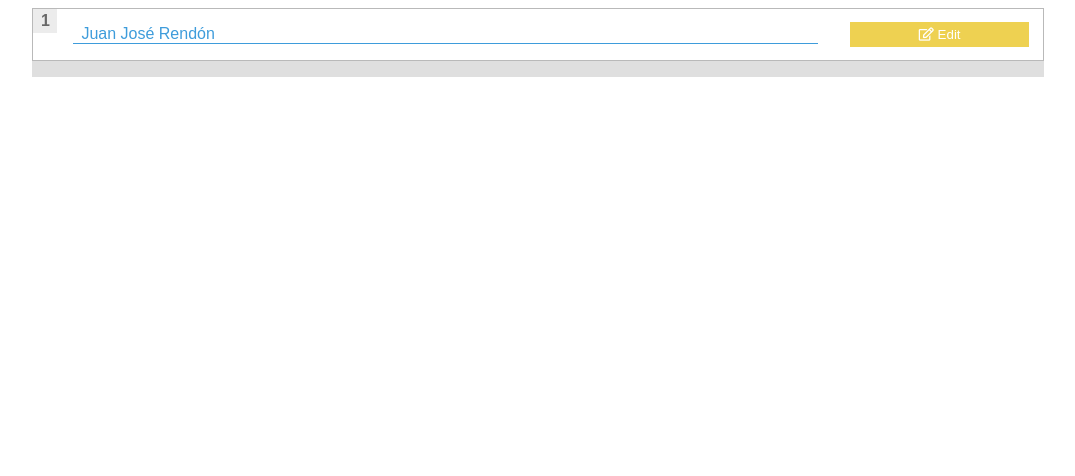
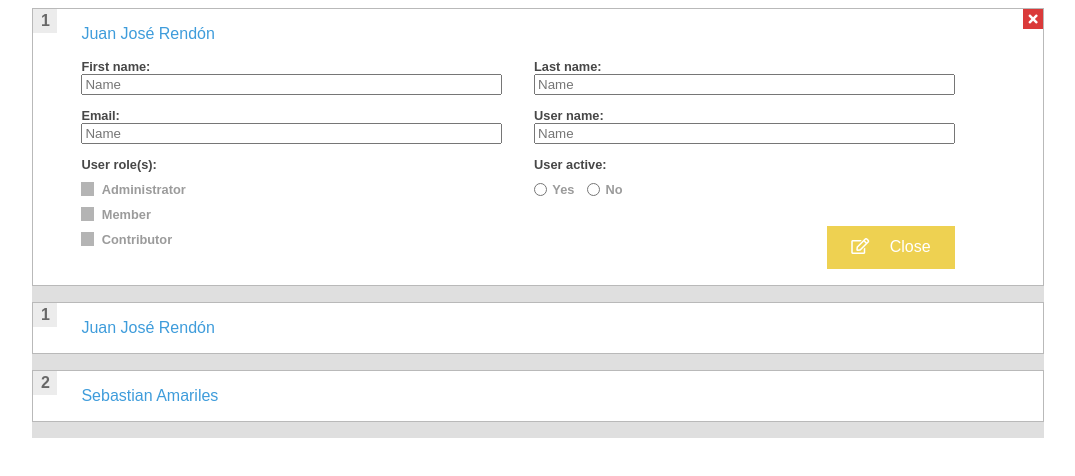
Before and after one commit to juanjoserendon13/MARLO-Frontend-Test, a plain HTML site: page index.html in a window 1280 px wide. Both pictures are taken after a click on the button "Edit". Shown: the whole page, without its empty margins (102-1177 px from the left). Drawn offline with nearby package versions, Linux system fonts and the light colour scheme.

Commit message:
open view of user

```diff
--- a/css/index.css
+++ b/css/index.css
@@ -30,14 +30,18 @@
 
 .dataUser {
     flex: 6;
-    margin: 1em 2em 1em 0;
+    margin: 1em 0 1em 0;
     display: flex;
     flex-direction: column;
-    border-bottom: 1px solid rgb(62, 156, 219);
 }
-.nameUser{
+
+.nameUser {
     color: rgb(62, 156, 219);
     margin-left: 0.5em;
+    /* Propiedas de la vista completa */
+
+    /* border-bottom: 1px solid rgb(62, 156, 219);
+    padding-bottom: 0.5em; */
 }
 
 .editBtn {
@@ -46,7 +50,7 @@
     border: none;
     flex: 1;
     flex-basis: content;
-    margin: 1em 1em 1em 0;
+    margin: 1em 1em 1em 1em;
     background-color: rgb(238, 209, 81);
     color: #fff;
     padding-right: 0.5em;
@@ -54,18 +58,169 @@
     transition: all 0.5s;
     transition-timing-function: ease;
 }
-.cancelBtn{
+
+.editBtn:hover {
+    color: #fff;
+    background-color: rgb(34, 165, 78);
+}
+
+.deleteBtn {
+    cursor: pointer;
     text-decoration: none;
     border: none;
     width: 1.5em;
     height: 1.5em;
     background-color: rgb(218, 58, 58);
     color: #fff;
+    /* display: none; */
+    transition: all 0.5s;
     display: none;
 }
-.editBtn:hover{
-    color: #fff;background-color: rgb(34, 165, 78);
+
+.deleteBtn:hover {
+    background-color: rgb(219, 219, 219);
+    color: rgb(218, 58, 58);
 }
-.iconEdit{
+
+.iconEdit {
     margin-right: 0.3em;
 }
+
+.inputsUser {
+    flex: 1;
+    width: 92%;
+    margin-top: 1em;
+    margin-left: 0.5em;
+    display: flex;
+    flex-direction: row;
+    /* padding-bottom: 1em; */
+    justify-content: space-between;
+    display: none;
+}
+
+.inputs {
+    font-weight: 600;
+    font-size: 0.8em;
+    display: flex;
+    flex-direction: column;
+    margin-bottom: 1em;
+    color: rgb(71, 71, 71);
+}
+
+.inputsLeft {
+    flex: 1;
+    margin-right: 2em;
+    display: flex;
+    flex-direction: column;
+}
+
+.roles {
+    list-style: none;
+    margin: 0;
+    padding: 0;
+    display: flex;
+    flex-direction: column;
+    justify-content: space-around;
+    color: rgb(155, 155, 155);
+}
+
+.itemRole {
+    margin-top: 0.8em;
+}
+
+input[type='checkbox'] {
+    -webkit-font-smoothing: antialiased;
+    text-rendering: optimizeSpeed;
+    width: 13px;
+    height: 13px;
+    margin: 0;
+    margin-right: 1px;
+    display: block;
+    float: left;
+    position: relative;
+    cursor: pointer;
+}
+
+input[type='checkbox']:after {
+    content: "";
+    vertical-align: middle;
+    text-align: center;
+    line-height: 13px;
+    position: absolute;
+    cursor: pointer;
+    height: 13px;
+    width: 13px;
+    left: 0;
+    top: 0;
+    font-size: 10px;
+    box-shadow: inset 0 1px 1px rgb(180, 180, 180), 0 1px 0 rgb(180, 180, 180);
+    background: rgb(180, 180, 180);
+}
+
+input[type='checkbox']:hover:after, input[type='checkbox']:checked:hover:after {
+    background: rgb(55, 201, 181);
+    content: '\2714';
+    color: #fff;
+}
+
+input[type='checkbox']:checked:after {
+    background: rgb(55, 201, 181);
+    content: '\2714';
+    color: #fff;
+}
+
+.textCheck {
+    margin-left: 0.5em;
+}
+
+.inputsRight {
+    flex: 1;
+    display: flex;
+    flex-direction: column;
+}
+
+.active {
+    list-style: none;
+    margin: 0;
+    padding: 0;
+    display: flex;
+    flex-direction: row;
+    color: rgb(155, 155, 155);
+}
+
+.itemUser {
+    margin-top: 0.8em;
+    display: flex;
+    flex-direction: row;
+    justify-content: sa;
+    align-items: center;
+    margin-right: 1em;
+}
+
+.itemUser input[type="radio"] {
+    margin: auto auto;
+    margin-right: 0.4em;
+}
+
+.closeBtn {
+    text-decoration: none;
+    cursor: pointer;
+    border: none;
+    margin: 1em 0 0 1em;
+    background-color: rgb(238, 209, 81);
+    color: #fff;
+    padding: 0.8em 1.5em 0.8em 1.5em;
+    transition: all 0.5s;
+    transition-timing-function: ease;
+    font-size: 1em;
+    align-self: flex-end;
+}
+
+.closeBtn:hover {
+    color: #fff;
+    background-color: rgb(146, 146, 146);
+}
+
+.iconClose {
+    margin-right: 1em;
+}
--- a/index.html
+++ b/index.html
@@ -18,29 +18,90 @@
 
 <body>
 
+    <!-- Container for all the users -->
     <div class="globalCont">
 
-        <div class="userCont">
+        <div class="userCont" id="1">
 
             <div class="indexUser">
                 1
             </div>
             <div class="dataUser">
                 <span class="nameUser">Juan José Rendón</span>
+                <div class="inputsUser" id="inputs_from_1">
+
+                    <div class="inputsLeft">
+
+                        <div class="inputs">
+                            <span>First name:</span>
+                            <input type="text" placeholder="Name">
+                        </div>
+                        <div class="inputs">
+                            <span>Email:</span>
+                            <input type="text" placeholder="Name">
+                        </div>
+                        <div class="inputs">
+                            <span>User role(s):</span>
+                            <ul class="roles">
+                                <li class="itemRole">
+                                    <input type="checkbox" />
+                                    <span class="textCheck">Administrator</span>
+                                </li>
+                                <li class="itemRole">
+                                    <input type="checkbox" />
+                                    <span class="textCheck">Member</span>
+                                </li>
+                                <li class="itemRole">
+                                    <input type="checkbox" />
+                                    <span class="textCheck">Contributor</span>
+                                </li>
+                            </ul>
+                        </div>
+
+                    </div>
+
+                    <div class="inputsRight">
+                        <div class="inputs">
+                            <span>Last name:</span>
+                            <input type="text" placeholder="Name">
+                        </div>
+                        <div class="inputs">
+                            <span>User name:</span>
+                            <input type="text" placeholder="Name">
+                        </div>
+                        <div class="inputs">
+                            <span>User active:</span>
+                            <ul class="active">
+                                <li class="itemUser">
+                                    <input type="radio" />
+                                    <span class="textRadio">Yes</span>
+                                </li>
+                                <li class="itemUser">
+                                    <input type="radio" />
+                                    <span class="textRadio">No</span>
+                                </li>
+                            </ul>
+                        </div>
+                        <button class="closeBtn" id="1">
+                            <i class="far fa-edit iconClose"></i>
+                            <span>Close</span>
+                        </button>
+                    </div>
+
+                </div>
             </div>
-            <button class="editBtn">
+            <button class="editBtn" id="edit_1">
                 <i class="far fa-edit iconEdit"></i>Edit</button>
-            <button class="cancelBtn">
-                    <i class="fas fa-times"></i>
+            <button class="deleteBtn" id="delete_1">
+                <i class="fas fa-times"></i>
             </button>
 
         </div>
 
-
     </div>
 
     <!-- Jquery -->
-    <script type="text/javascript" src="../js/jquery-3.1.1.min.js"></script>
+    <script type="text/javascript" src="./js/jquery-3.3.1.min.js"></script>
     <!-- Local JS -->
     <script type="text/javascript" src="./js/index.js"></script>
 
--- a/js/index.js
+++ b/js/index.js
@@ -0,0 +1,113 @@
+$(document).ready(function () {
+
+    console.log("ready!");
+    /* This variables, simulate the dat fetched from the server */
+    var users = [{
+        id: 1,
+        name: 'Juan José',
+        last: 'Rendón',
+        email: 'email@correo.com',
+        userName: 'juan13',
+    },
+    {
+        id: 2,
+        name: 'Sebastian',
+        last: 'Amariles',
+        email: 'email@correo.com',
+        userName: 'samariles',
+    }];
+
+
+    /* This method process the incoming data  */
+    $.each(users, function (index, value) {
+        console.log(value.name);
+        // time += 200;
+
+
+        var userCont = $("<div>", { "class": "userCont", "id": value.id });
+        var indexUs = $("<div>", { "class": "indexUser" }).text(value.id);
+        var dataUs = $("<div>", { "class": "dataUser" });
+        var nameUs = $("<span>", { "class": "nameUser" }).text(value.name + " " + value.last);
+        var inputsUs = $("<div>", { "class": "inputsUser", "id": "inputs_from_" + value.id });
+        var inputsLef = $("<div>", { "class": "inputsLeft" });
+        var input1 = $("<div>", { "class": "inputs" });
+        var input2 = $("<div>", { "class": "inputs" });
+        var input3 = $("<div>", { "class": "inputs" });
+        var input4 = $("<div>", { "class": "inputs" });
+        var input5 = $("<div>", { "class": "inputs" });
+        var input6 = $("<div>", { "class": "inputs" });
+        var first = $("<span>").text("First name:");
+        var emailU = $("<span>").text("Email:");
+        var inputPFirst = $("<input>", { "type": "text", "placeholder": value.name });
+        var inputPEmail = $("<input>", { "type": "text", "placeholder": value.email });
+        var roleT = $("<span>").text("User role(s):");
+        var itemUl = $("<ul>", { "class": "roles" });
+        var itemLi = $("<li>", { "class": "itemRole" });
+        var inputCheck = $("<input>", { "type": "checkbox" });
+        var roleOne = $("<span>", { "class": "textCheck" }).text("Administrador");
+        var roleTwo = $("<span>", { "class": "textCheck" }).text("Member");
+        var roleThree = $("<span>", { "class": "textCheck" }).text("Contributor");
+
+        userCont.append(indexUs, dataUs, editBtn);
+        dataUs.append(nameUs, inputsUs);
+        inputsUs.append(inputsLef, inputsRig);
+        inputsLef.append(input1, input2, input3);
+
+
+        var inputsRig = $("<div>", { "class": "inputsRight" });
+        var lastN = $("<span>").text("Last name:");
+        var inputPLast = $("<input>", { "type": "text", "placeholder": value.last });
+        var userN = $("<span>").text("User name:");
+        var inputsUserN = $("<input>", { "type": "text", "placeholder": value.userName });
+        var userAc = $("<span>").text("User active:");
+        var itemUlAc = $("<ul>", { "class": "active" });
+        var itemLiAc = $("<li>", { "class": "itemUser" });
+        var inputRadio = $("<input>", { "type": "radio" });
+        var txtRadioOne = $("<span>", { "class": "textRadio" }).text("Yes");
+        var txtRadioTwo = $("<span>", { "class": "textRadio" }).text("No");
+        var closeBtn = $("<button>", { "class": "closeBtn", "id": value.id });
+        var iconClose = $("<i>", { "class": "far fa-edit iconClose" });
+        var txtClose = $("<span>").text("Close");
+
+        var editBtn = $("<button>", { "class": "editBtn", "id": "edit_" + value.id });
+        var iconEdit = $("<i>", { "class": "far fa-edit iconEdit" });
+        var txtEdit = $("<span>").text("Edit");
+
+        var deleteBtn = $("<button>", { "class": "deleteBtn", "id": "delete_" + value.id });
+        var iconEdit = $("<i>", { "class": "fas fa-times" });
+
+
+
+        $(".globalCont").append(userCont);
+    });
+
+    /* Function that shows the information of the user */
+    $(".editBtn").on("click", function (event) {
+        var id = $(this).closest("div").attr("id");
+        var inputs = $("#inputs_from_" + id);
+        var editBtn = $("#edit_" + id);
+        var deleteBtn = $("#delete_" + id);
+        // var id = e.target.attr("id");
+        console.log(id);
+
+        inputs.css("display", "flex");
+        editBtn.hide();
+        deleteBtn.show();
+    });
+
+    /* Function that hide the information of the user */
+    $(".closeBtn").on("click", function (event) {
+        var id = $(this).attr("id");
+        var inputs = $("#inputs_from_" + id);
+        var editBtn = $("#edit_" + id);
+        var deleteBtn = $("#delete_" + id);
+        // var id = e.target.attr("id");
+        console.log(id);
+
+        inputs.css("display", "none");
+        editBtn.show();
+        deleteBtn.hide();
+    });
+
+
+});
```
